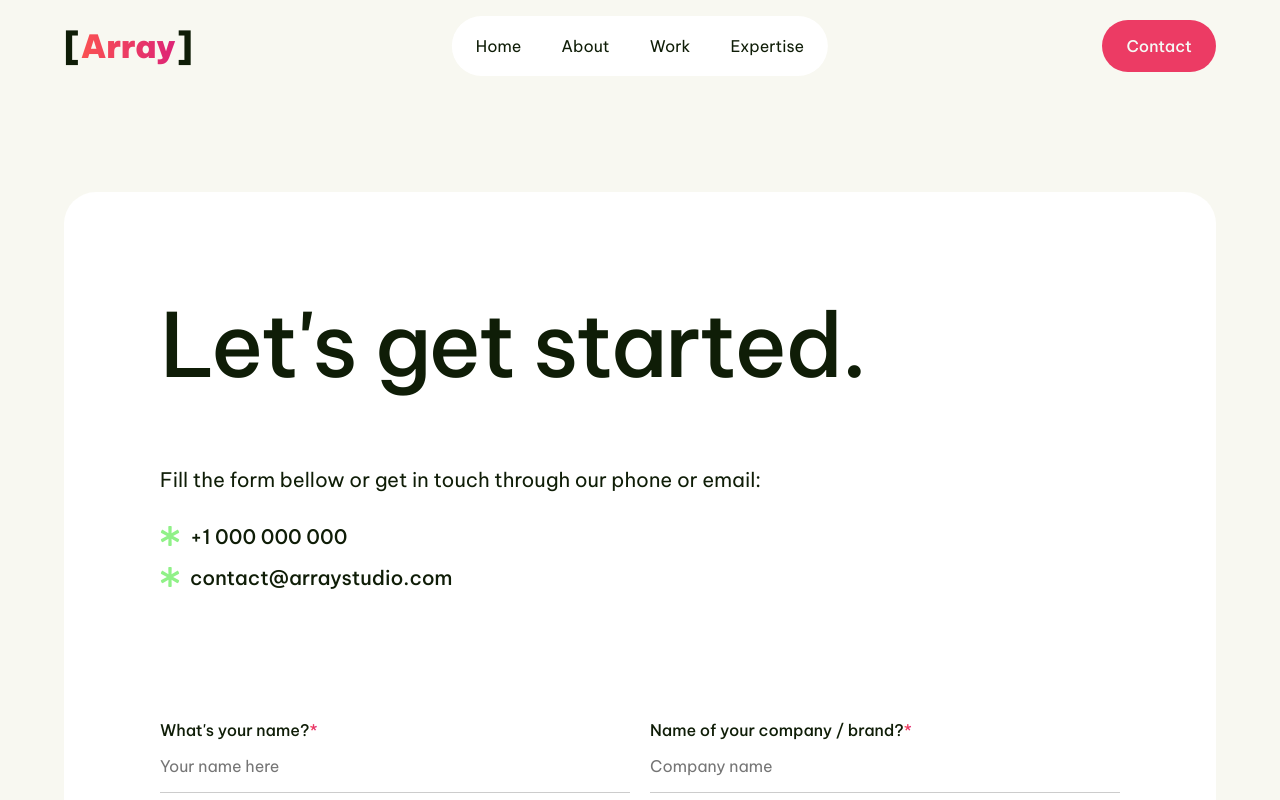
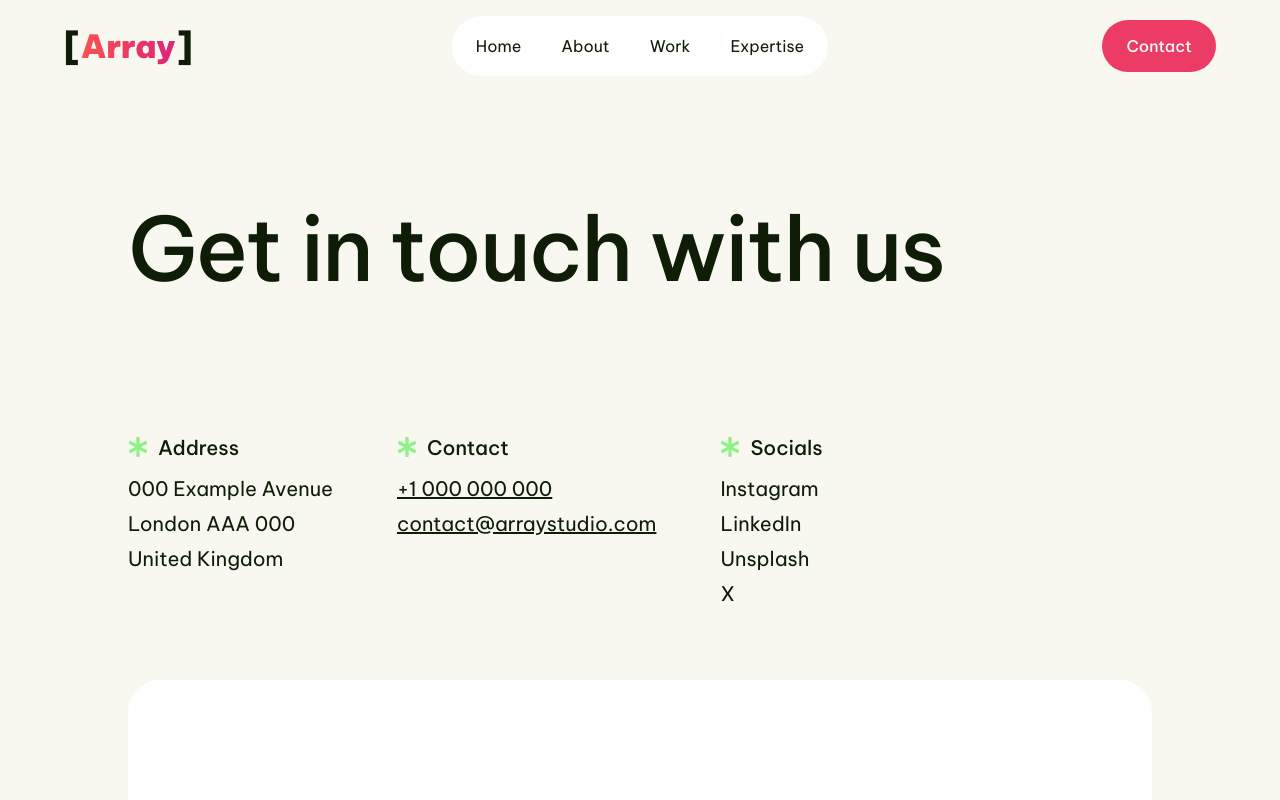
Before and after one commit to SnayderRodrigues/react-study, a React (Vite) app: page /contact in a window 1280 px wide. Shown: the top 800 px of the page. Built offline with nearby package versions, Linux system fonts and the light colour scheme.

Commit message:
update contact page

```diff
--- a/src/pages/contact/ContactPage.jsx
+++ b/src/pages/contact/ContactPage.jsx
@@ -6,26 +6,44 @@ import ContactPageFooter from "./ContactPageFooter";
 const ContactPage = () => {
   return (
     <>
-      <main>
+      <main id="contactpage">
         <section className="contactPage">
-          <div className="wrapper contactPage__wrapper ">
+          <div className="wrapper-contact contactPage__wrapper ">
+            <div className="contactPage__headline">
+              <h1>Get in touch with us</h1>
+            </div>
+            <div className="contactPage__contact">
+              <div className="contactPage__contact-address">
+                <span className="contactPage__contact-title">
+                  <FaAsterisk />
+                  Address
+                </span>
+                <span className="address-span">000 Example Avenue</span>
+                <span className="address-span">London AAA 000</span>
+                <span className="address-span"> United Kingdom</span>
+              </div>
+              <div className="contactPage__contact-links">
+                <span className="contactPage__contact-title">
+                  <FaAsterisk />
+                  Contact
+                </span>
+                <span className="link-span">+1 000 000 000</span>
+                <span className="link-span">contact@arraystudio.com</span>
+              </div>
+              <div className="contactPage__contact-socials">
+                <span className="contactPage__contact-title">
+                  <FaAsterisk />
+                  Socials
+                </span>
+                <span>Instagram</span>
+                <span>LinkedIn</span>
+                <span>Unsplash</span>
+                <span>X</span>
+              </div>
+            </div>
             <div className="contactPage__form">
               <div className="contactPage__form-headline">
-                <h1>Let's get started.</h1>
-                <span>
-                  Fill the form bellow or get in touch through our phone or
-                  email:
-                </span>
-                <div>
-                  <span>
-                    <FaAsterisk />
-                    +1 000 000 000
-                  </span>
-                  <span>
-                    <FaAsterisk />
-                    contact@arraystudio.com
-                  </span>
-                </div>
+                <h2>Send us a message</h2>
               </div>
               <div className="contactPage__form-half">
                 <label>
--- a/src/pages/home/Expertise.jsx
+++ b/src/pages/home/Expertise.jsx
@@ -1,11 +1,9 @@
 import { Link } from "react-router-dom";
 import { IoMdArrowForward } from "react-icons/io";
-
 import { BiCameraMovie } from "react-icons/bi";
 import { MdOutlineCameraAlt } from "react-icons/md";
 import { MdVideoCameraFront } from "react-icons/md";
 import { MdVideoSettings } from "react-icons/md";
-
 import { MdHomeWork } from "react-icons/md";
 import { TbArrowGuide } from "react-icons/tb";
 import { Md6K } from "react-icons/md";
--- a/src/styles/components/_index.scss
+++ b/src/styles/components/_index.scss
@@ -3,3 +3,4 @@
 @forward "cta";
 @forward "teamcard";
 @forward "button";
+@forward "card";
--- a/src/styles/global/_boilerplate.scss
+++ b/src/styles/global/_boilerplate.scss
@@ -97,7 +97,7 @@ textarea:focus-visible {
   }
 }
 
-.wrapper-footer, .wrapper-cta {
+.wrapper-footer, .wrapper-cta, .wrapper-contact {
   // outline: 2px solid red;
   // width: min(100% - u.rem(64), u.rem(1400));
   width: 100%;
--- a/src/styles/pages/contact/_contactpage.scss
+++ b/src/styles/pages/contact/_contactpage.scss
@@ -1,15 +1,70 @@
 @use "../../../styles/util/" as u;
 
+#contactpage {
+  background-color: var(--black);
+}
+
 .contactPage {
+  background-color: var(--bg-color);
   padding: 12rem 0 6rem;
+  border-radius: 2rem;
 
   // &__wrapper {
 
   // }
+  &__headline {
+    display: flex;
+    margin-bottom: 4rem;
+    grid-column: 1 / -1;
+  }
+  &__contact {
+    display: flex;
+    align-items: flex-start;
+    justify-content: left;
+    gap: 4rem;
+    margin-bottom: 4rem;
+
+    div {
+      display: flex;
+      flex-direction: column;
+
+      span:not(.contactPage__contact-title) {
+        width: fit-content;
+        font-size: u.rem(20);
+        display: flex;
+        align-items: center;
+        gap: 0.625rem;
+        margin-bottom: 0.625rem;
+        transition: color 200ms linear;
+
+        &:hover:not(.address-span) {
+          cursor: pointer;
+          color: var(--accent-color);
+        }
+      }
+
+      .link-span {
+        text-decoration: underline;
+      }
+    }
+  }
+  &__contact-title {
+    width: fit-content;
+    font-size: u.rem(20);
+    display: flex;
+    align-items: center;
+    gap: 0.625rem;
+    font-weight: 500;
+    margin-bottom: 1rem;
+
+    svg {
+      color: var(--green);
+    }
+  }
   &__form {
     background-color: var(--white);
     border-radius: 2rem;
-    padding: 6rem;
+    padding: 8rem;
     display: grid;
     grid-template-columns: repeat(2, minmax(auto, 1fr));
     align-items: flex-start;
@@ -32,38 +87,7 @@
   }
   &__form-headline {
     display: flex;
-    flex-direction: column;
-    margin-bottom: 4rem;
     grid-column: 1 / -1;
-
-    & > span {
-      font-size: u.rem(20);
-      margin-bottom: 2rem;
-    }
-    div {
-      display: flex;
-      flex-direction: column;
-
-      span {
-        width: fit-content;
-        font-size: u.rem(20);
-        margin-bottom: 1rem;
-        display: flex;
-        align-items: center;
-        gap: 0.625rem;
-        font-weight: 500;
-        transition: color 150ms linear;
-
-        &:hover {
-          cursor: pointer;
-          color: var(--accent-color);
-        }
-
-        svg {
-          color: var(--green);
-        }
-      }
-    }
   }
   &__form-half {
     grid-column: span 1;
```
Also changed, not shown: src/components/Card.jsx (added, +9 -0 lines), src/styles/components/_card.scss (added), src/styles/pages/home/_expertise.scss (line endings or trailing spaces).
